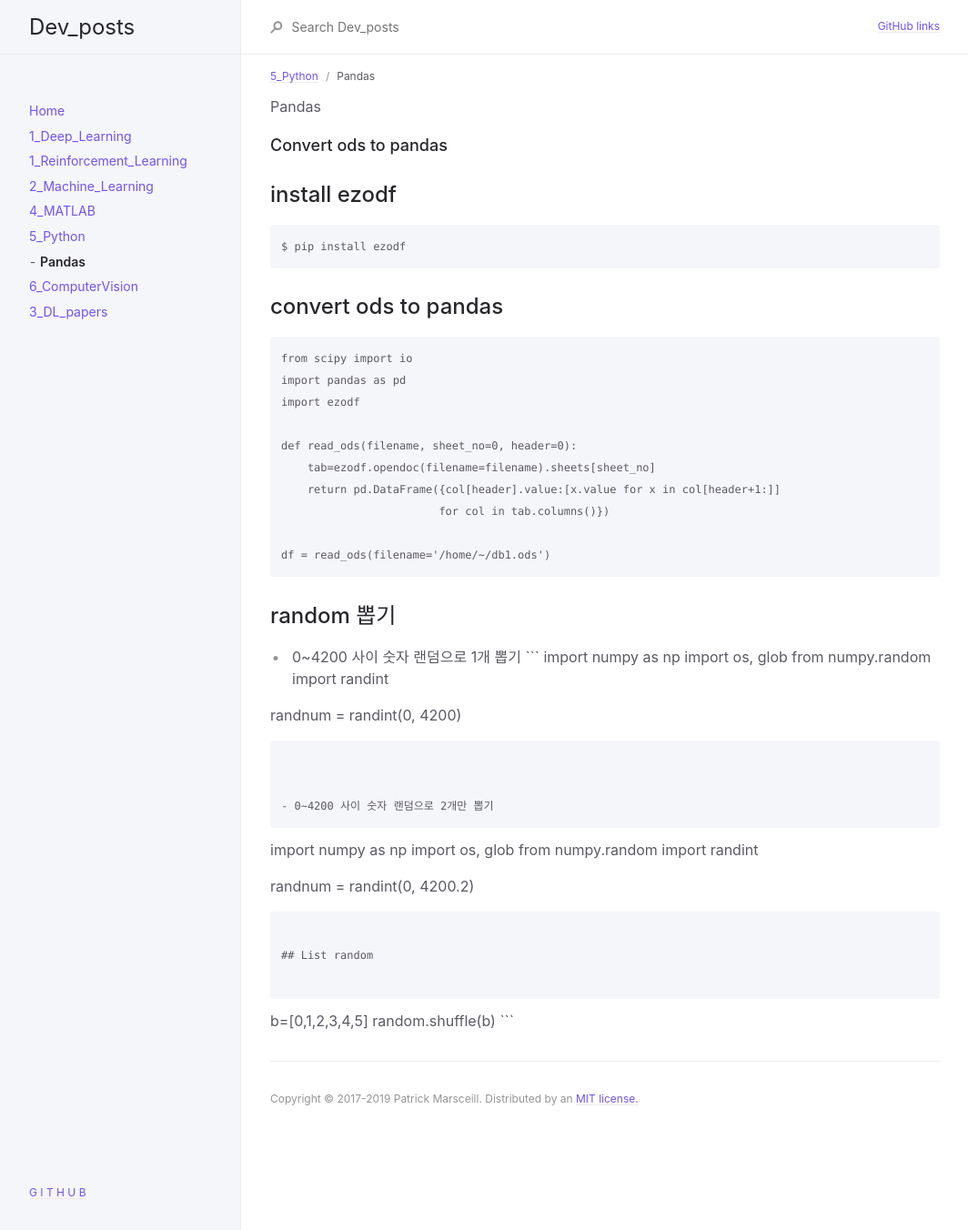
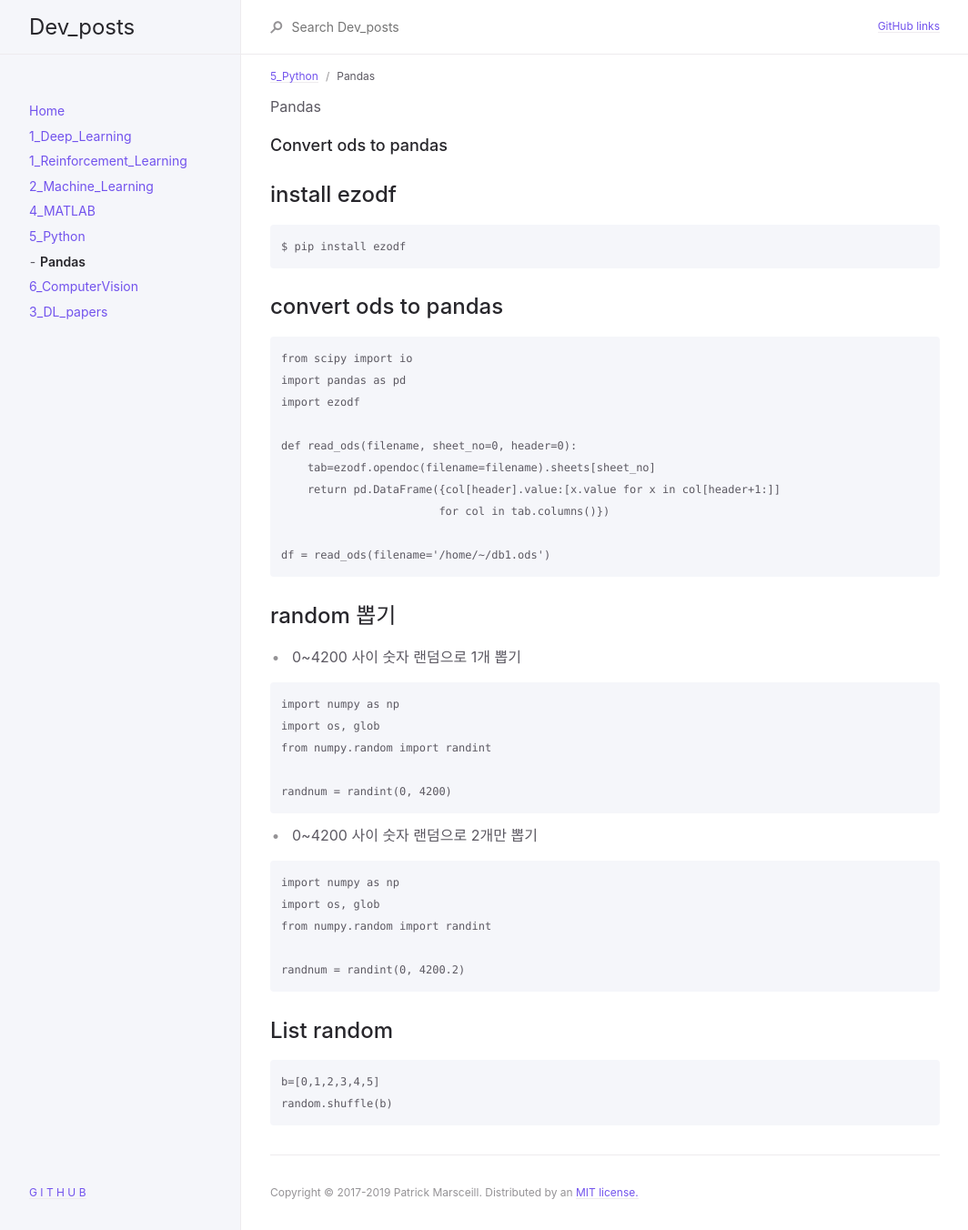
Before and after one commit to areum-lee/areum-lee.github.io, a Jekyll site: the page built from docs/5_Python/Pandas.md, in a window 1280 px wide. Shown: the whole page at 91% size, without its empty margins (107-1171 px from the left). Built offline with Jekyll 4.4.1, drawn with Linux system fonts in a browser that asks for light colours.

Commit message:
add docs

````diff
--- a/docs/5_Python/Pandas.md
+++ b/docs/5_Python/Pandas.md
@@ -35,6 +35,7 @@ df = read_ods(filename='/home/~/db1.ods')
 ## random 뽑기
 
 - 0~4200 사이 숫자 랜덤으로 1개 뽑기
+
 ```
 import numpy as np
 import os, glob
@@ -43,8 +44,8 @@ from numpy.random import randint
 randnum = randint(0, 4200)
 ```
 
+- 0~4200 사이 숫자 랜덤으로 2개만 뽑기
 
-- 0~4200 사이 숫자 랜덤으로 2개만 뽑기
 ```
 import numpy as np
 import os, glob
````
